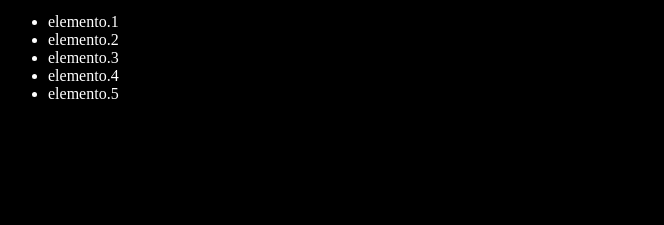
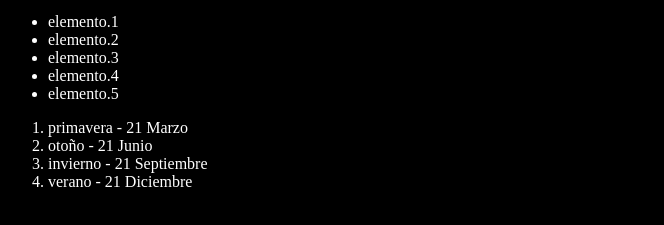
Before and after one commit to Mike1150585/youtube-git-cta-new, a plain HTML site: page index.html in a window 1280 px wide. Shown: the part 101-326 px from the top of the page, without its empty margins (0-664 px from the left). Drawn offline with Linux system fonts and the light colour scheme.

Commit message:
agregando estaciones del año con fecha de inicio

```diff
--- a/index.html
+++ b/index.html
@@ -16,6 +16,12 @@
       <li>elemento.4</li>
       <li>elemento.5</li>
     </ul>
+    <ol>
+      <li>primavera - 21 Marzo</li>
+      <li>otoño - 21 Junio</li>
+      <li>invierno - 21 Septiembre</li>
+      <li>verano - 21 Diciembre</li>
+    </ol>
     <script src="index.js"></script>
 </body>
 </html>
```
